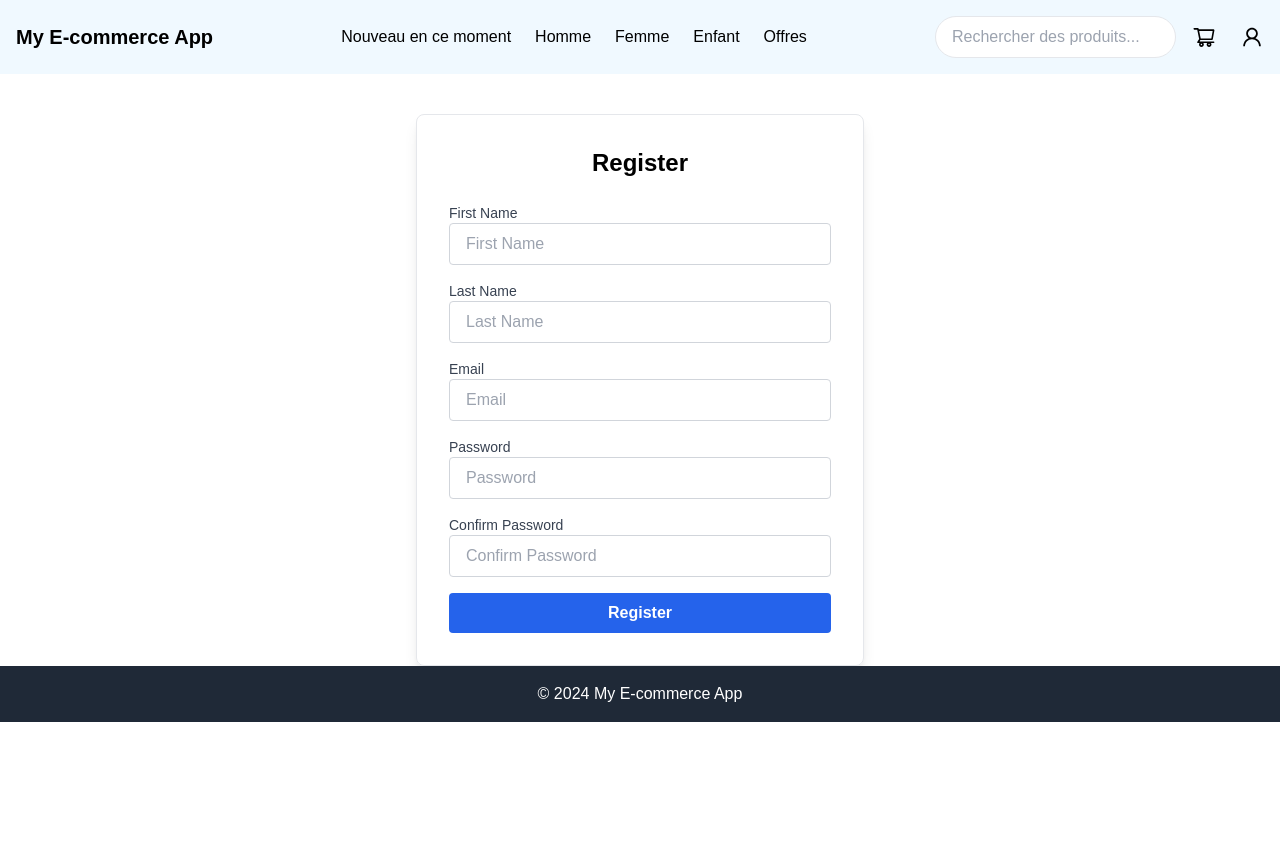
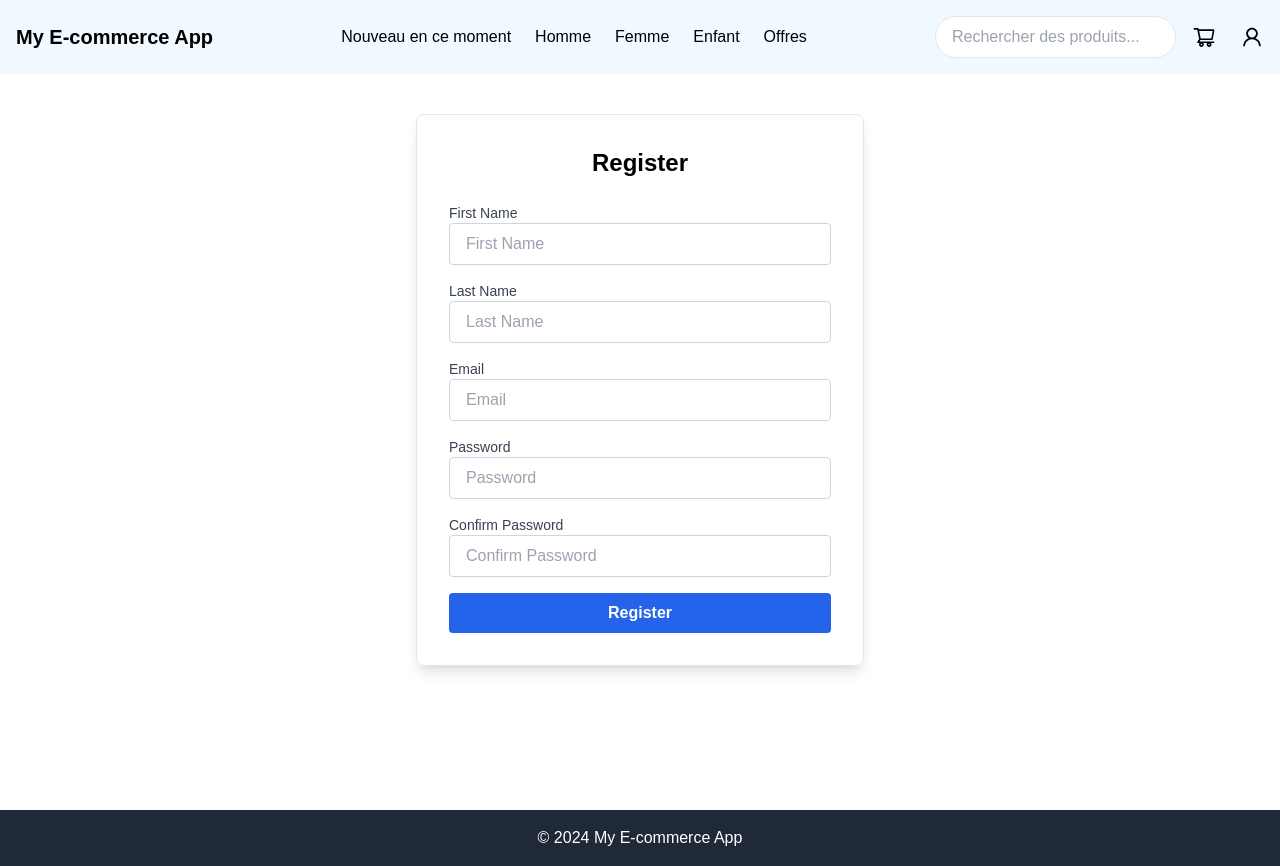
Before and after one commit to LouisGouaux/Sneakllum, a Next.js app in the folder sneakllum/: page /register in a window 1280 px wide. Before the commit the page ends 800 px from the top, so only its background shows below. Built offline with nearby package versions, Linux system fonts and the light colour scheme.

Commit message:
add flex to main

```diff
--- a/sneakllum/src/app/layout.tsx
+++ b/sneakllum/src/app/layout.tsx
@@ -13,7 +13,7 @@ export default function RootLayout({ children }: { children: React.ReactNode })
         <NavBar />
 
         {/* Le contenu principal de la page */}
-        <main>{children}</main>
+        <main className='flex justify-center'>{children}</main>
 
         {/* Footer */}
         <footer className="bg-gray-800 text-white text-center p-4">
--- a/sneakllum/src/app/register/page.tsx
+++ b/sneakllum/src/app/register/page.tsx
@@ -38,8 +38,8 @@ export default function RegisterPage() {
     };
 
     return (
-        <div className="max-w-md mx-auto mt-10 p-8 border border-gray-200 rounded-lg shadow-lg">
-            <h2 className="text-2xl font-bold text-center mb-6">Register</h2>
+        <div className="max-w-md w-full min-h-fit h-5/6 mb-36	mx-auto mt-10 p-8 border border-gray-200 rounded-lg shadow-lg">
+            <h2 className="text-2xl font-bold text-center mb-6 ">Register</h2>
             {error && <p className="text-red-500 mb-4 text-center">{error}</p>}
             <form onSubmit={handleSubmit} className="space-y-4">
                 <div>
```
